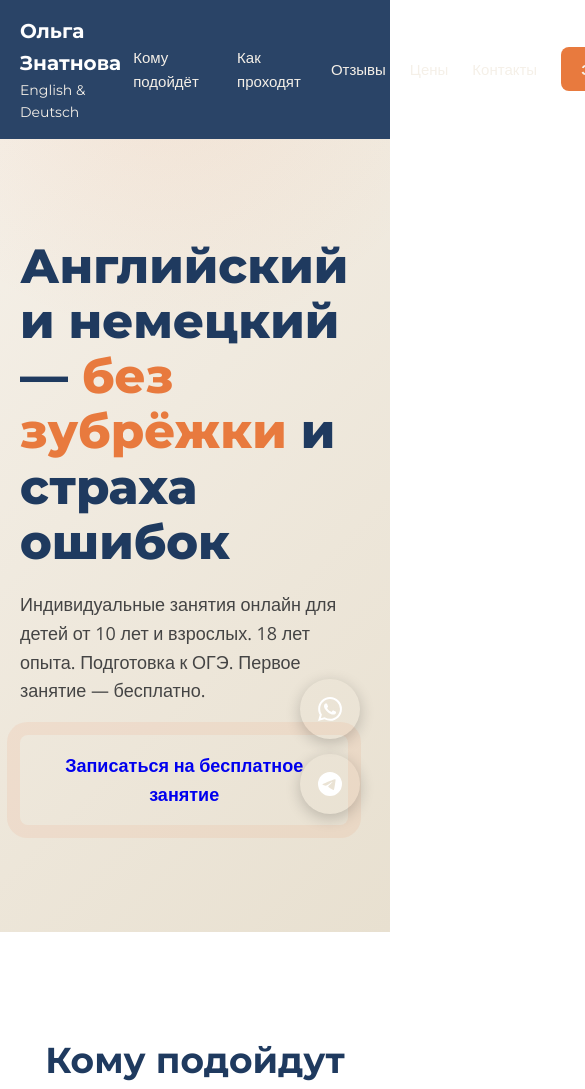
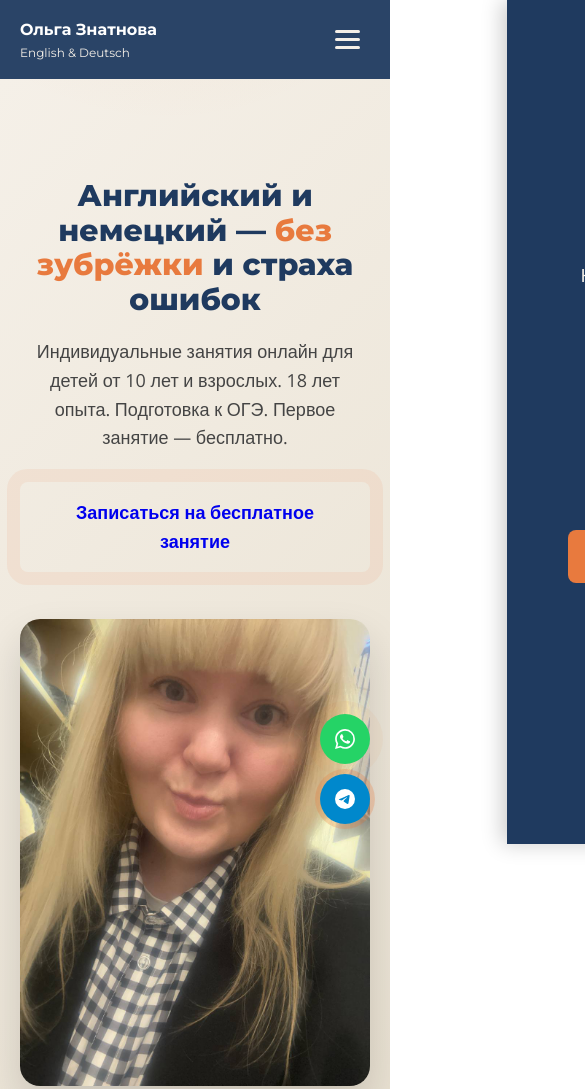
Before and after one commit to SweetBubalekh1988/olga-site, a plain HTML site: page index.html in a window 390 px wide. Shown: the top 1089 px of the page, 585 px wide, since content can reach past the window. Drawn offline with nearby package versions, Linux system fonts and the light colour scheme.

```diff
--- a/css/style.css
+++ b/css/style.css
@@ -546,4 +546,108 @@ h1, h2, h3, .logo {
     transition: all 0.3s ease;
     animation: pulse-glow 2s infinite;
 }
-.float-btn--wa
+.float-btn--wa { background-color: #25D366; }
+.float-btn--tg { background-color: #0088cc; }
+.float-btn:hover {
+    transform: scale(1.15) rotate(5deg);
+    box-shadow: 0 6px 25px rgba(0,0,0,0.3);
+}
+@keyframes pulse-glow {
+    0% { box-shadow: 0 0 0 0 rgba(232, 122, 62, 0.4); }
+    70% { box-shadow: 0 0 0 15px rgba(232, 122, 62, 0); }
+    100% { box-shadow: 0 0 0 0 rgba(232, 122, 62, 0); }
+}
+.float-btn--wa { animation-delay: 0s; }
+.float-btn--tg { animation-delay: 0.5s; }
+
+/* Анимация появления (Reveal) */
+.reveal {
+    opacity: 0;
+    transform: translateY(40px);
+    transition: opacity 0.8s ease, transform 0.8s ease;
+}
+.reveal.active {
+    opacity: 1;
+    transform: translateY(0);
+}
+
+/* Адаптив */
+@media (max-width: 768px) {
+    .header__inner {
+        justify-content: space-between;
+        flex-wrap: nowrap;
+    }
+    .logo {
+        font-size: 16px;
+        z-index: 101;
+    }
+    .logo span {
+        font-size: 12px;
+    }
+
+    .burger {
+        display: block;
+        z-index: 101;
+    }
+
+    .nav {
+        position: fixed;
+        top: 0;
+        right: -100%;
+        width: 70%;
+        max-width: 300px;
+        height: 100vh;
+        background: #1F3A5F;
+        flex-direction: column;
+        justify-content: center;
+        align-items: center;
+        gap: 25px;
+        transition: right 0.4s ease;
+        z-index: 100;
+        box-shadow: -5px 0 20px rgba(0,0,0,0.2);
+    }
+    .nav.active {
+        right: 0;
+    }
+    .nav a {
+        font-size: 18px;
+        margin: 0;
+    }
+    .btn--header {
+        padding: 12px 24px;
+        font-size: 16px;
+        margin-left: 0;
+    }
+
+    .hero__inner {
+        flex-direction: column;
+        text-align: center;
+    }
+    .hero__text h1 {
+        font-size: 30px;
+    }
+    .footer__inner {
+        flex-direction: column;
+        text-align: center;
+    }
+    .footer__contacts {
+        flex-direction: column;
+        gap: 15px;
+    }
+    .footer__links a {
+        margin: 0 10px;
+    }
+    .floating-contacts {
+        bottom: 20px;
+        right: 20px;
+        gap: 10px;
+    }
+    .float-btn {
+        width: 50px;
+        height: 50px;
+    }
+    .float-btn svg {
+        width: 20px;
+        height: 20px;
+    }
+}
```
